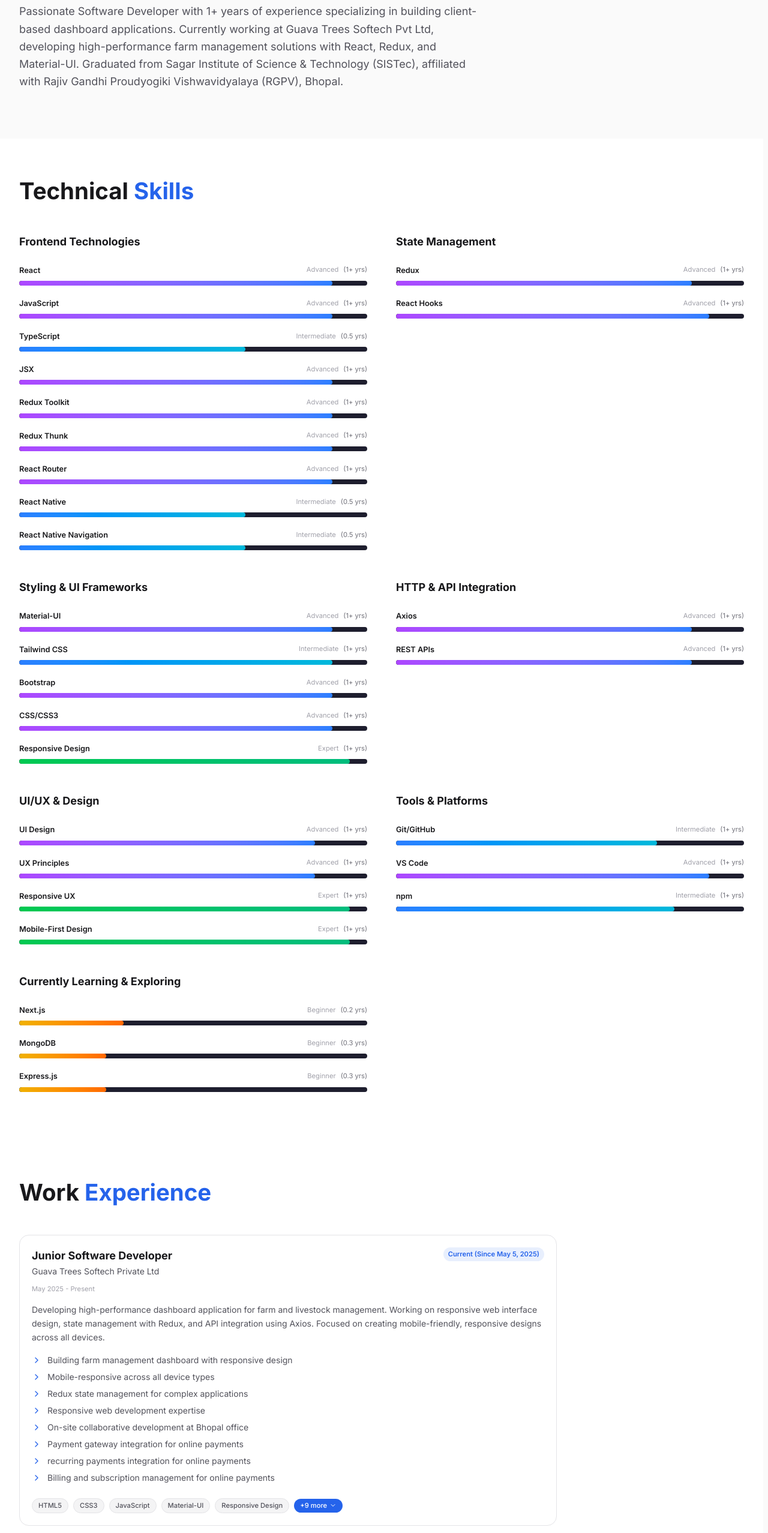
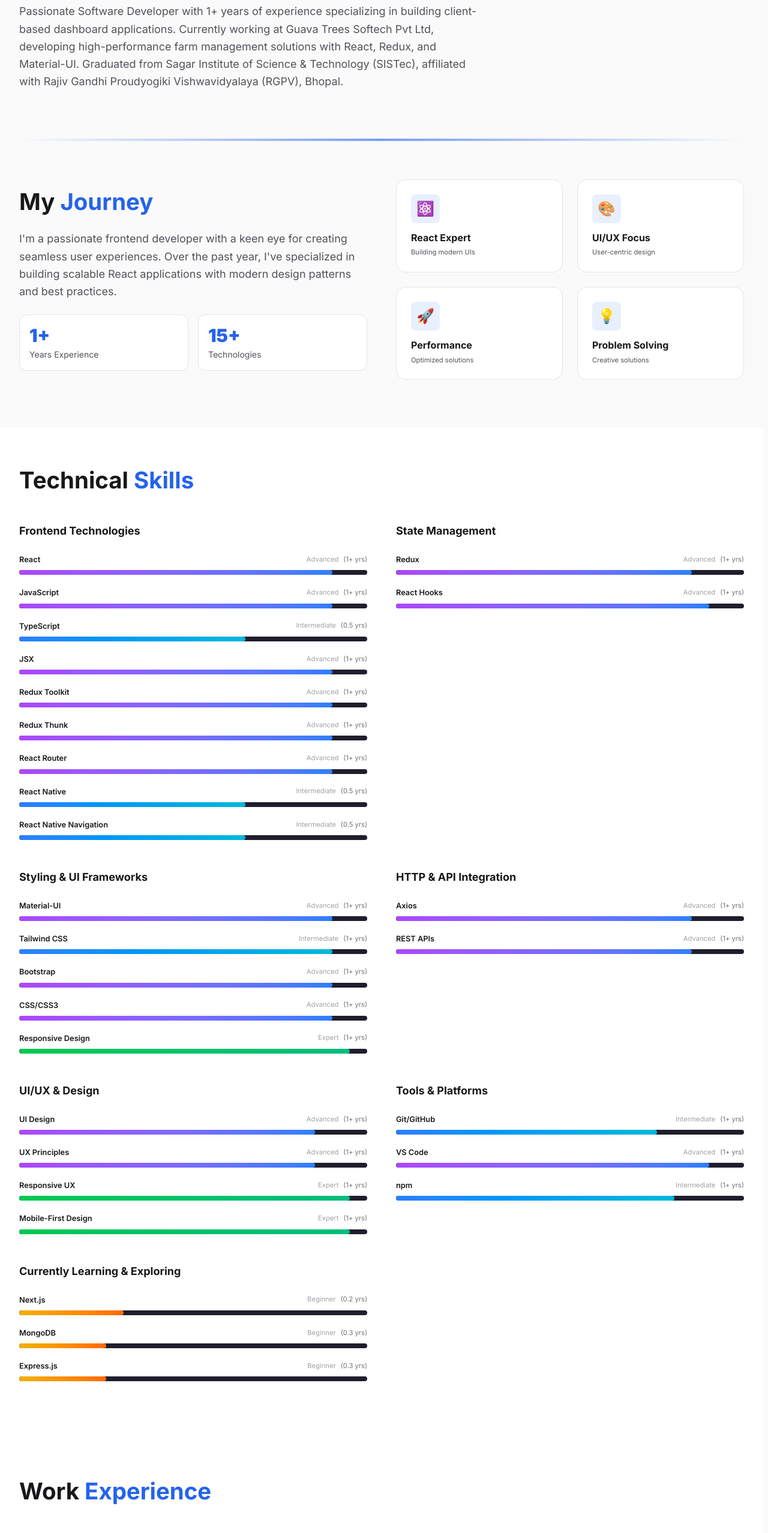
Before and after one commit to shehzadeshahnano/shehzade-portfolio, a Next.js app: page /about in a window 1280 px wide. Shown: the part 234-2789 px from the top of the page at 60% size. Built offline with nearby package versions, Linux system fonts and the light colour scheme.

Commit message:
Added animation and fix scrolling issue completely

```diff
--- a/app/about/page.tsx
+++ b/app/about/page.tsx
@@ -10,6 +10,7 @@ import Badge from '@/components/shared/Badge'
 import CompanyHighlight from '@/components/sections/CompanyHighlight'
 import LearningCallout from '@/components/shared/LearningCallout'
 import Achievements from '@/components/sections/Achievements'
+import AnimatedSection from '@/components/shared/AnimationSection'
 
 export const metadata: Metadata = {
   title: 'About',
@@ -32,7 +33,76 @@ export default function AboutPage() {
         </div>
       </section>
 
-      <section className="section-padding bg-card-bg">
+      <div className="bg-background">
+        <div className="container-width">
+          <div className="h-1 w-full bg-gradient-to-r from-transparent via-brand-blue/60 to-transparent rounded-full" />
+        </div>
+      </div>
+
+      <AnimatedSection className="section-padding">
+        <div className="container-width">
+          <div className="grid grid-cols-1 lg:grid-cols-2 gap-12 items-center">
+            {/* Left: Text Content */}
+            <div className="flex flex-col gap-6">
+              <h2 className="text-section font-bold text-text-primary">
+                My <span className="brand-text">Journey</span>
+              </h2>
+              <p className="text-body-lg text-text-secondary leading-relaxed">
+                I'm a passionate frontend developer with a keen eye for creating seamless user experiences.
+                Over the past year, I've specialized in building scalable React applications with modern
+                design patterns and best practices.
+              </p>
+              <div className="grid grid-cols-2 gap-4">
+                <div className="p-4 rounded-xl bg-card-bg border border-border">
+                  <p className="text-3xl font-black brand-text mb-1">1+</p>
+                  <p className="text-sm text-text-secondary">Years Experience</p>
+                </div>
+                <div className="p-4 rounded-xl bg-card-bg border border-border">
+                  <p className="text-3xl font-black brand-text mb-1">15+</p>
+                  <p className="text-sm text-text-secondary">Technologies</p>
+                </div>
+              </div>
+            </div>
+
+            {/* Right: Icon Grid or Stats */}
+            <div className="grid grid-cols-2 gap-6">
+              <div className="p-6 rounded-2xl bg-card-bg border border-border hover:border-brand-blue/40 transition-all group">
+                <div className="w-12 h-12 rounded-lg bg-brand-blue/10 flex items-center justify-center mb-3 group-hover:scale-110 transition-transform">
+                  <span className="text-2xl">⚛️</span>
+                </div>
+                <h3 className="font-bold text-text-primary mb-1">React Expert</h3>
+                <p className="text-xs text-text-secondary">Building modern UIs</p>
+              </div>
+
+              <div className="p-6 rounded-2xl bg-card-bg border border-border hover:border-brand-blue/40 transition-all group">
+                <div className="w-12 h-12 rounded-lg bg-brand-blue/10 flex items-center justify-center mb-3 group-hover:scale-110 transition-transform">
+                  <span className="text-2xl">🎨</span>
+                </div>
+                <h3 className="font-bold text-text-primary mb-1">UI/UX Focus</h3>
+                <p className="text-xs text-text-secondary">User-centric design</p>
+              </div>
+
+              <div className="p-6 rounded-2xl bg-card-bg border border-border hover:border-brand-blue/40 transition-all group">
+                <div className="w-12 h-12 rounded-lg bg-brand-blue/10 flex items-center justify-center mb-3 group-hover:scale-110 transition-transform">
+                  <span className="text-2xl">🚀</span>
+                </div>
+                <h3 className="font-bold text-text-primary mb-1">Performance</h3>
+                <p className="text-xs text-text-secondary">Optimized solutions</p>
+              </div>
+
+              <div className="p-6 rounded-2xl bg-card-bg border border-border hover:border-brand-blue/40 transition-all group">
+                <div className="w-12 h-12 rounded-lg bg-brand-blue/10 flex items-center justify-center mb-3 group-hover:scale-110 transition-transform">
+                  <span className="text-2xl">💡</span>
+                </div>
+                <h3 className="font-bold text-text-primary mb-1">Problem Solving</h3>
+                <p className="text-xs text-text-secondary">Creative solutions</p>
+              </div>
+            </div>
+          </div>
+        </div>
+      </AnimatedSection>
+
+      <AnimatedSection className="section-padding bg-card-bg">
         <div className="container-width">
           <h2 className="text-section font-bold text-text-primary mb-12">
             Technical <span className="brand-text">Skills</span>
@@ -59,9 +129,9 @@ export default function AboutPage() {
             ))}
           </div>
         </div>
-      </section>
+      </AnimatedSection>
 
-      <section className="section-padding bg-card-bg">
+      <AnimatedSection className="hero-section bg-card-bg">
         <div className="container-width">
           <h2 className="text-section font-bold text-text-primary mb-12">
             Work <span className="brand-text">Experience</span>
@@ -86,13 +156,17 @@ export default function AboutPage() {
             <LearningCallout />
           </div>
         </div>
-      </section>
+      </AnimatedSection>
 
       <CompanyHighlight />
 
+      <AnimatedSection className="py-6 lg:py-8">
+        <div className="container-width" />
+      </AnimatedSection>
+
       <Achievements />
 
-      <section className="section-padding">
+      <AnimatedSection className="section-padding">
         <div className="container-width">
           <h2 className="text-section font-bold text-text-primary mb-12">
             <span className="brand-text">Education</span>
@@ -159,9 +233,9 @@ export default function AboutPage() {
             ))}
           </div>
         </div>
-      </section>
+      </AnimatedSection>
 
-      <section className="section-padding">
+      <AnimatedSection className="section-padding">
         <div className="container-width">
           <div className="flex flex-col items-center text-center gap-6 max-w-2xl mx-auto">
             <h2 className="text-section font-bold text-text-primary">
@@ -173,7 +247,7 @@ export default function AboutPage() {
             </Button>
           </div>
         </div>
-      </section>
+      </AnimatedSection>
     </>
   )
 }
--- a/app/achievements/[slug]/page.tsx
+++ b/app/achievements/[slug]/page.tsx
@@ -6,6 +6,7 @@ import Button from '@/components/shared/Button'
 import AwardImage3D from '@/components/canvas/AwardImage3D'
 import type { Metadata } from 'next'
 import CertificateButton from '@/components/shared/CertificateButton'
+import AnimatedSection from '@/components/shared/AnimationSection'
 
 interface AchievementPageProps {
     params: Promise<{
@@ -54,12 +55,12 @@ export default async function AchievementDetailPage({ params }: AchievementPageP
                 }
             case 'Individual Recognition':
                 return {
-                    text: 'text-brand-blue',
-                    border: 'border-brand-blue/30',
-                    bg: 'bg-brand-blue/10',
-                    badge: 'bg-brand-blue/10 text-brand-blue border-brand-blue/20',
-                    accent: 'via-brand-blue/60',
-                    glow: 'shadow-brand-blue/20',
+                    text: 'text-blue-500',
+                    border: 'border-blue-500/30',
+                    bg: 'bg-blue-500/10',
+                    badge: 'bg-blue-500/10 text-blue-500 border-blue-500/20',
+                    accent: 'via-blue-500/60',
+                    glow: 'shadow-blue-500/20',
                 }
             case 'Team Recognition':
                 return {
@@ -72,12 +73,12 @@ export default async function AchievementDetailPage({ params }: AchievementPageP
                 }
             default:
                 return {
-                    text: 'text-brand-blue',
-                    border: 'border-brand-blue/30',
-                    bg: 'bg-brand-blue/10',
-                    badge: 'bg-brand-blue/10 text-brand-blue border-brand-blue/20',
-                    accent: 'via-brand-blue/60',
-                    glow: 'shadow-brand-blue/20',
+                    text: 'text-blue-500',
+                    border: 'border-blue-500/30',
+                    bg: 'bg-blue-500/10',
+                    badge: 'bg-blue-500/10 text-blue-500 border-blue-500/20',
+                    accent: 'via-blue-500/60',
+                    glow: 'shadow-blue-500/20',
                 }
         }
     }
@@ -160,16 +161,15 @@ export default async function AchievementDetailPage({ params }: AchievementPageP
             </section>
 
             {/* Rest of your sections remain the same... */}
-            <section className="section-padding bg-card-bg">
+            <AnimatedSection className="section-padding bg-card-bg">
                 <div className="container-width">
                     <div className="max-w-4xl mx-auto">
                         <div className="flex items-center gap-3 mb-8">
                             <Award size={28} className={colors.text} />
                             <h2 className="text-3xl font-bold text-text-primary">
-                                Key <span className="brand-text">Highlights</span>
+                                Key <span className={colors.text}>Highlights</span>
                             </h2>
                         </div>
-
                         <div className="grid grid-cols-1 md:grid-cols-2 gap-6">
                             {achievement.highlights.map((highlight, index) => (
                                 <div
@@ -193,16 +193,16 @@ export default async function AchievementDetailPage({ params }: AchievementPageP
                         />
                     </div>
                 </div>
-            </section>
+            </AnimatedSection>
 
             {/* Info Cards Section */}
-            <section className="section-padding">
+            <AnimatedSection className="section-padding">
                 <div className="container-width">
                     <div className="max-w-4xl mx-auto">
                         <div className="grid grid-cols-1 sm:grid-cols-3 gap-6">
                             <div className="p-6 rounded-xl bg-card-bg border border-border text-center hover:border-brand-blue/30 transition-colors">
                                 <Calendar size={24} className={`${colors.text} mx-auto mb-3`} />
-                                <p className="text-2xl font-black brand-text mb-1">{achievement.year}</p>
+                                <p className={`text-2xl font-black ${colors.text} mb-1`}>{achievement.year}</p>
                                 <p className="text-sm text-text-muted">Award Year</p>
                             </div>
 
@@ -220,10 +220,10 @@ export default async function AchievementDetailPage({ params }: AchievementPageP
                         </div>
                     </div>
                 </div>
-            </section>
+            </AnimatedSection>
 
             {/* CTA Section */}
-            <section className="section-padding bg-card-bg">
+            <AnimatedSection className="section-padding bg-card-bg">
                 <div className="container-width">
                     <div className="flex flex-col items-center text-center gap-6 max-w-2xl mx-auto">
                         <h2 className="text-3xl lg:text-4xl font-bold text-text-primary">
@@ -242,7 +242,7 @@ export default async function AchievementDetailPage({ params }: AchievementPageP
                         </div>
                     </div>
                 </div>
-            </section>
+            </AnimatedSection>
         </>
     )
 }
--- a/app/globals.css
+++ b/app/globals.css
@@ -48,7 +48,6 @@
   html {
     scroll-behavior: smooth;
     overflow-x: hidden;
-    overflow-y: scroll;
     scrollbar-gutter: stable;
   }
 
@@ -59,13 +58,6 @@
     line-height: 1.6;
     transition: background 0.3s ease, color 0.3s ease;
     background: var(--background);
-    /* Prevent body from changing width */
-    width: 100%;
-  }
-
-  .container-width {
-    overflow-y: visible !important;
-    overflow-x: hidden !important;
   }
 
   /* Constrain 3D transforms on mobile */
--- a/app/projects/page.tsx
+++ b/app/projects/page.tsx
@@ -4,6 +4,7 @@ import { projectsData } from '@/data/projects'
 import Card from '@/components/shared/Card'
 import Badge from '@/components/shared/Badge'
 import Button from '@/components/shared/Button'
+import AnimatedSection from '@/components/shared/AnimationSection'
 
 export const metadata: Metadata = {
   title: 'Projects',
@@ -82,7 +83,7 @@ export default function ProjectsPage() {
         </div>
       </section>
 
-      <section className="section-padding bg-card-bg">
+      <AnimatedSection className="section-padding bg-card-bg">
         <div className="container-width">
           <div className="flex flex-col items-center text-center gap-6 max-w-2xl mx-auto">
             <h2 className="text-section font-bold text-text-primary">
@@ -93,7 +94,7 @@ export default function ProjectsPage() {
             </Button>
           </div>
         </div>
-      </section>
+      </AnimatedSection>
     </>
   )
 }
--- a/components/shared/AchievementCard.tsx
+++ b/components/shared/AchievementCard.tsx
@@ -1,6 +1,6 @@
 'use client'
 
-import { motion } from 'framer-motion'
+import { motion, type Variants } from 'framer-motion'
 import { Trophy, Calendar, Award, Download, ChevronRight, Eye } from 'lucide-react'
 import Link from 'next/link'
 import Badge from '@/components/shared/Badge'
@@ -14,7 +14,7 @@ interface AchievementCardProps {
     variant?: 'default' | 'compact'
 }
 
-const fadeUpVariant = {
+const fadeUpVariant : Variants = {
     hidden: { opacity: 0, y: 30 },
     visible: (i: number) => ({
         opacity: 1,
@@ -81,6 +81,7 @@ export default function AchievementCard({ achievement, index = 0, variant = 'def
                 custom={index}
                 initial="hidden"
                 whileInView="visible"
+                variants={fadeUpVariant}
                 viewport={{ once: true, margin: '-50px' }}
                 className="group relative hover:z-20"
             >
--- /dev/null
+++ b/components/shared/AnimationSection.tsx
@@ -0,0 +1,41 @@
+'use client'
+
+import { motion, type Variants } from 'framer-motion'
+import type { ReactNode } from 'react'
+
+interface AnimatedSectionProps {
+  children: ReactNode
+  className?: string
+  delay?: number
+}
+
+const fadeUpVariant: Variants = {
+  hidden: { opacity: 0, y: 24 },
+  visible: {
+    opacity: 1,
+    y: 0,
+    transition: {
+      duration: 0.6,
+      ease: [0.25, 0.1, 0.25, 1],
+    },
+  },
+}
+
+export default function AnimatedSection({
+  children,
+  className = '',
+  delay = 0,
+}: AnimatedSectionProps) {
+  return (
+    <motion.section
+      initial="hidden"
+      whileInView="visible"
+      viewport={{ once: true, margin: '-80px', amount: 0.15 }}
+      variants={fadeUpVariant}
+      transition={{ delay }}
+      className={className}
+    >
+      {children}
+    </motion.section>
+  )
+}
--- a/data/achievements.ts
+++ b/data/achievements.ts
@@ -8,7 +8,7 @@ export const achievementsData: Achievement[] = [
     event: 'GT Connect 2026',
     organization: 'Guava Trees Softech Private Ltd',
     year: '2026',
-    date: 'January 2026',
+    date: 'August 2026',
     category: 'Technical Excellence',
     featured: true,
     image: '/images/awards/emerging-talent-2026.jpeg',
@@ -31,7 +31,7 @@ export const achievementsData: Achievement[] = [
     event: 'GT Connect Annual Event 2025',
     organization: 'Guava Trees Softech Private Ltd',
     year: '2025',
-    date: 'December 2025',
+    date: 'August 2025',
     category: 'Individual Recognition',
     featured: true,
     image: '/images/awards/mr-gt-connect-2025.png',
```
Also changed, not shown: app/contact/page.tsx (+7 -6 lines), app/page.tsx (+14 -10 lines), components/sections/CompanyHighlight.tsx (+4 -4 lines), tailwind.config.ts (+23 -1 lines).
